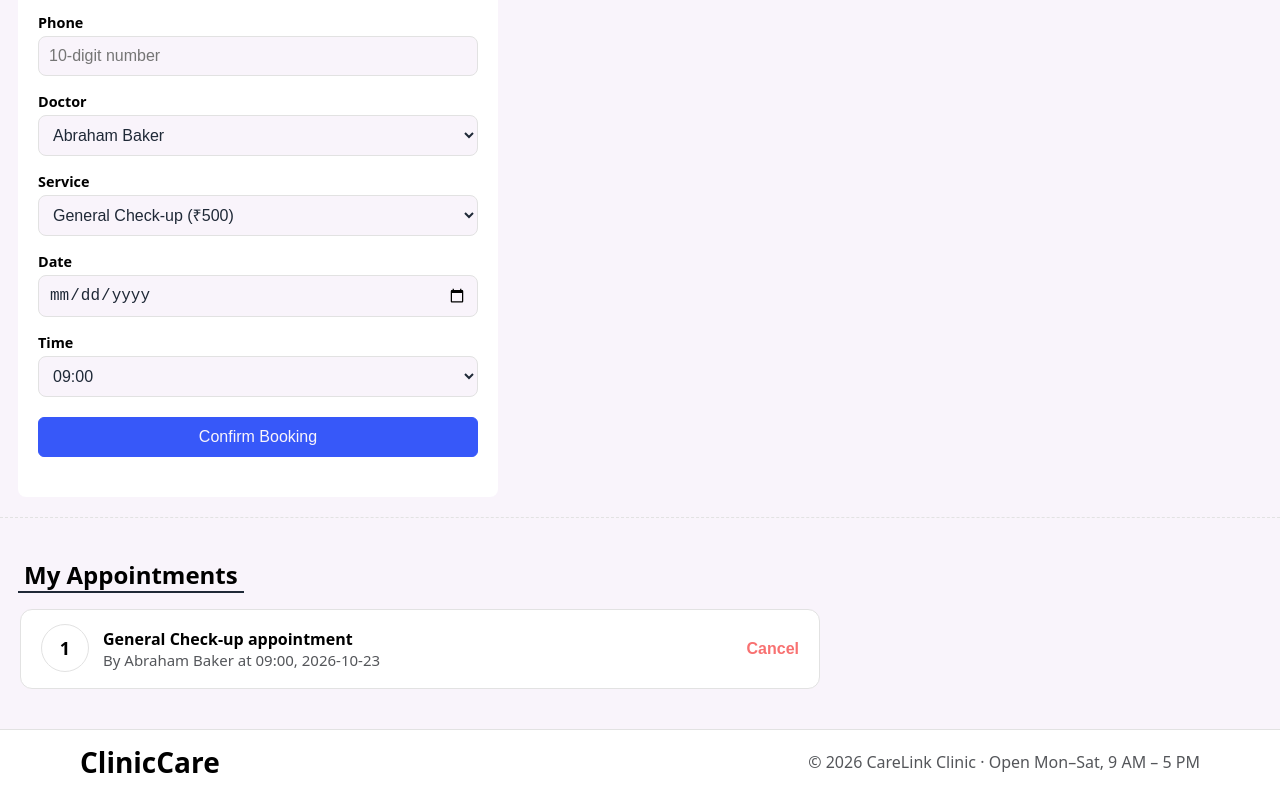
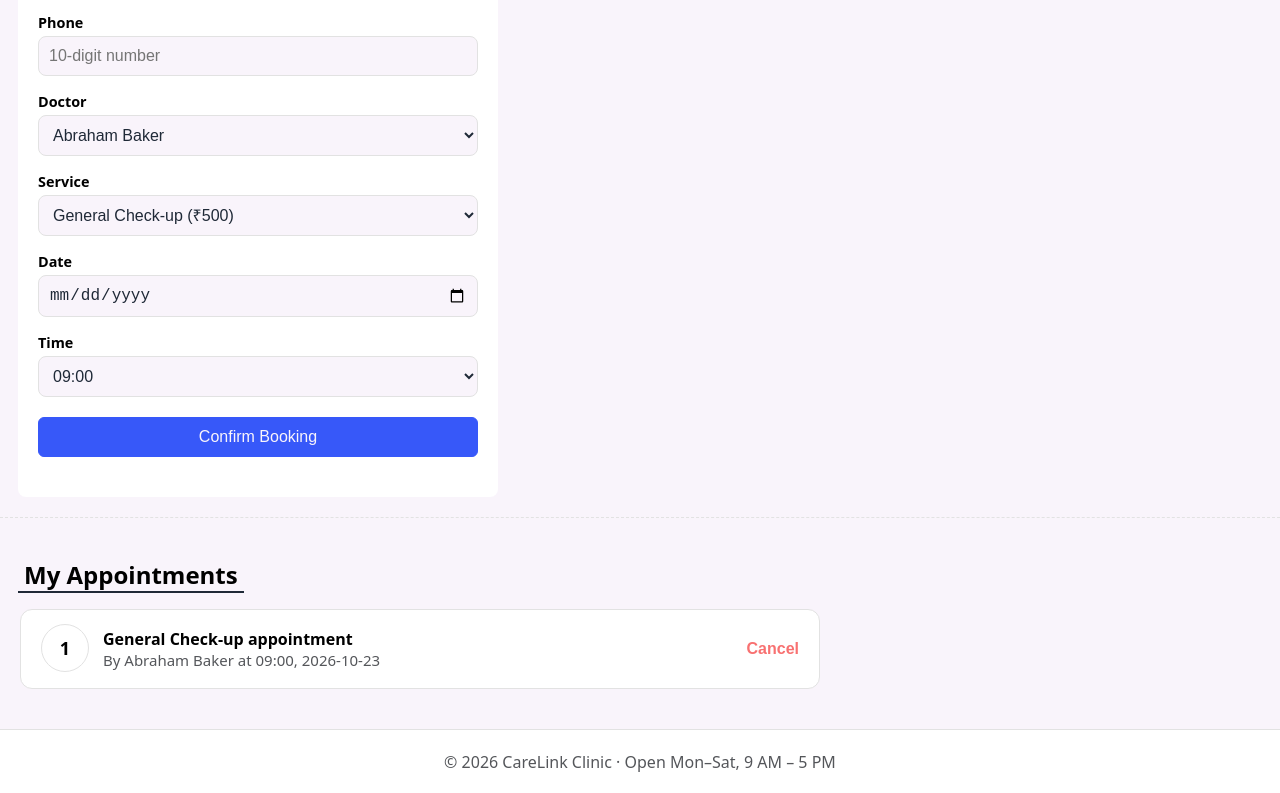
Before and after one commit to harshrajput-0/Frontend-Internship, a website: page AppointmentBookingApp/index.html in a window 1280 px wide. Shown: the part 1188-1981 px from the top of the page. Drawn offline with Linux system fonts and the light colour scheme.

Commit message:
Task 12 Completed

```diff
--- a/AppointmentBookingApp/index.html
+++ b/AppointmentBookingApp/index.html
@@ -64,7 +64,6 @@
 
     <!--============= FOOTER =============-->
     <footer>
-        <h1 class="site-name">ClinicCare</h1>
         <span>© 2026 CareLink Clinic · Open Mon–Sat, 9 AM – 5 PM</span>
     </footer>
 
--- a/AppointmentBookingApp/style.css
+++ b/AppointmentBookingApp/style.css
@@ -73,7 +73,7 @@ footer {
   width: 100%;
   display: flex;
   align-items: center;
-  justify-content: space-between;
+  justify-content: center;
   padding: 30px 80px;
   border-top: 1px solid var(--border);
 }
```
